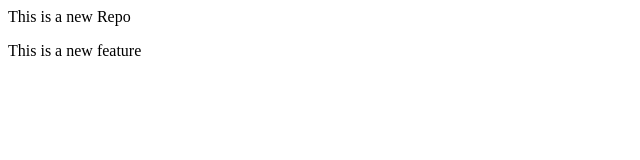
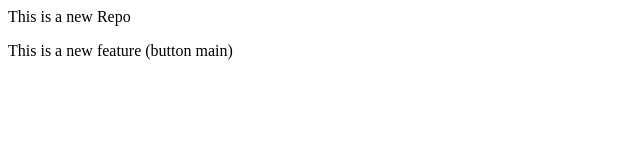
Before and after one commit to ravichhirang30/Local-Repo, a plain HTML site: page index.html in a window 1280 px wide. Shown: the full height of the page, 0-640 px from the left. Drawn offline with Linux system fonts and the light colour scheme.

```diff
--- a/index.html
+++ b/index.html
@@ -1,2 +1,2 @@
 <p>This is a new Repo</p>
-<p>This is a new feature</p>
+<p>This is a new feature (button main)</p>
```
